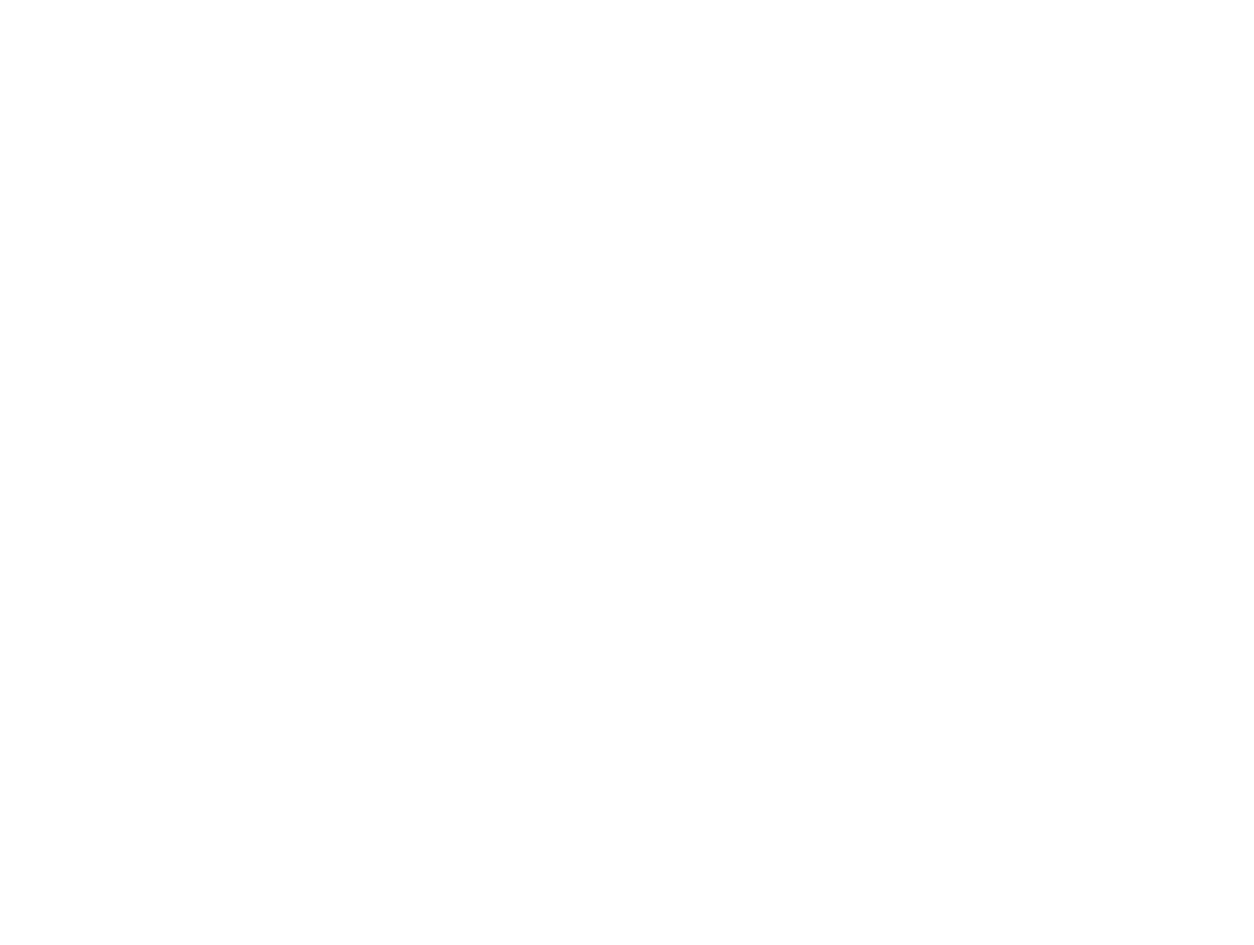
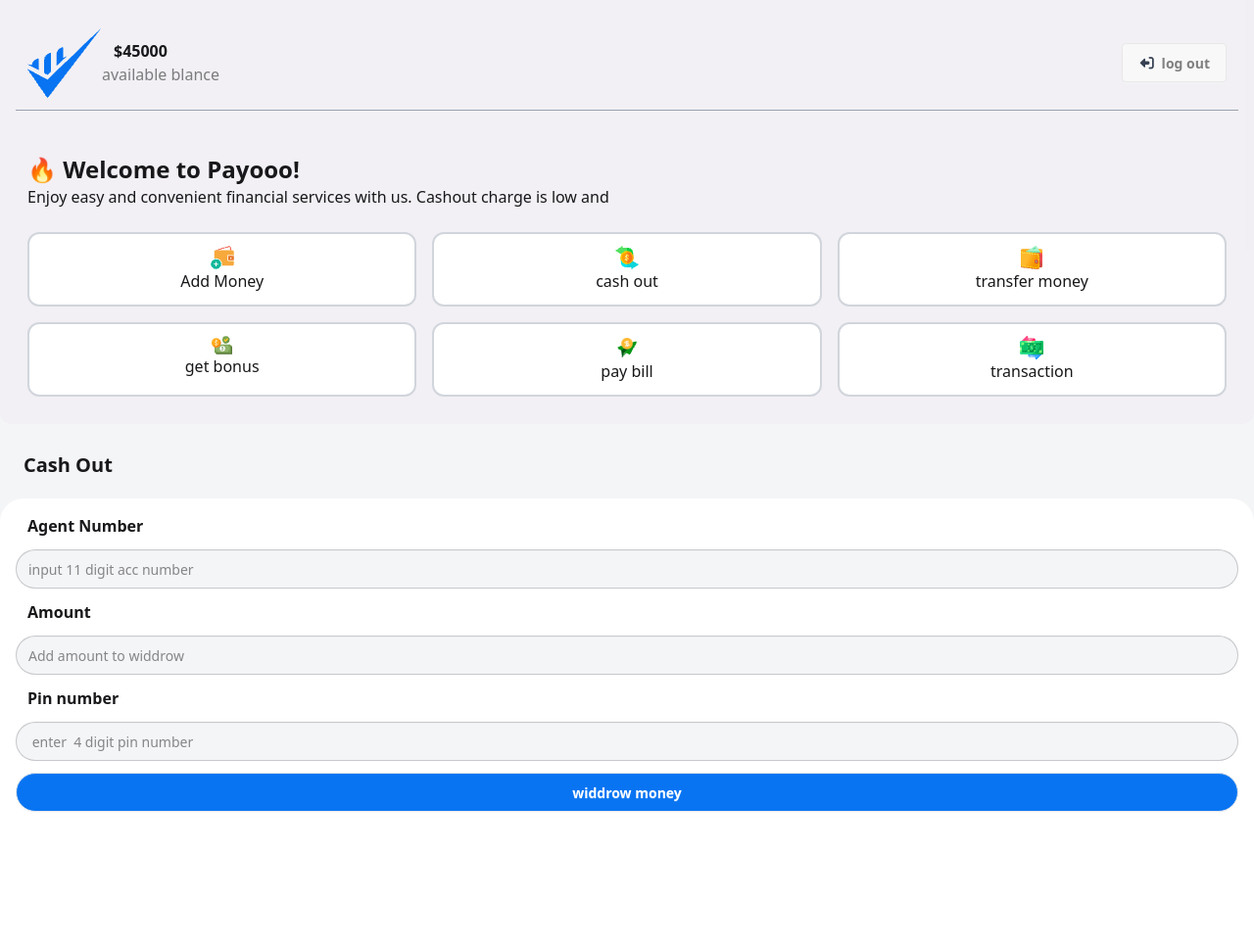
Before and after one commit to zahidhasan27/module-25, a plain HTML site: page assets/transfor.html in a window 1280 px wide. Shown: the whole page at 98% size. Before the commit the page ends 800 px from the top, so only its background shows below. Drawn offline with nearby package versions, Linux system fonts and the light colour scheme; a web font is replaced by a local one.

Commit message:
added this document

```diff
--- a/assets/transfor.html
+++ b/assets/transfor.html
@@ -11,7 +11,66 @@
 @import url('https://fonts.googleapis.com/css2?family=Anek+Bangla:wght@100..800&family=Monda:wght@400..700&family=Work+Sans:ital,wght@0,100..900;1,100..900&display=swap');
 </style>
 </head>
-<body>
+<body class=" bg-[#f4f5f7] h-[100vh]">
+    <!-- transcetion form desing -->
+
+    <div class="mx-w-lg mx-auto bg-[#eee3ee55] rounded-b-xl p-4">
+         <div class="flex justify-between items-center min-h-[50px] border-b-1 border-gray-400 p-3">
+        <div class="flex justify-between items-center">
+            <img src="./Group.png" alt="">
+            <div>
+                <h2 class="font-bold ml-3 "> $45000</h2>
+                <p class="text-[#08080880]">available blance</p>
+            </div>
+        </div>
+    <div>
+        <button class="btn text-[#08080880]"> <i class="fa-solid fa-right-from-bracket rotate-180 text-gray-700"></i>log out</button>
+    </div>
+     </div>
+     <div class=" mt-8 p-3">
+        <h1 class="text-2xl font-bold ">🔥 Welcome to Payooo!</h1>
+        <p>Enjoy easy and convenient financial services with us. Cashout charge is low and </p>
+     </div>
+     <div class=" p-3 text-center mx-h-[200px] grid grid-cols-3 gap-4  mx-auto ">
+        <div class=" border-2 border-gray-300 bg-white rounded-xl p-3"><img src="./wallet1.png" alt="" class="mx-auto">
+        <p>Add Money</p>
+            </div>
+             <div class="bg-white rounded-xl p-3 border-2 border-gray-300"><img src="./money1.png" alt="" class="mx-auto">
+        <p>cash out</p>
+            </div> <div class="bg-white rounded-xl p-3 border-2 border-gray-300"><img src="./purse1.png" alt="" class="mx-auto">
+        <p>transfer money</p>
+            </div> <div class="bg-white rounded-xl p-3 border-2 border-gray-300"><img src="./bonus1.png" alt="" class="mx-auto">
+        <p>get bonus</p>
+            </div> <div class="bg-white rounded-xl p-3 border-2 border-gray-300"><img src="./send1.png" alt="" class="mx-auto ">
+        <p>pay bill</p>
+            </div> <div class="bg-white rounded-xl p-3 border-2 border-gray-300"><img src="./transaction1.png" alt="" class="mx-auto">
+        <p>transaction</p>
+            </div>
+     </div>
+    </div>
+    <!-- cash out form -->
+     <div class="all-form-section mx-w-lg mx-auto justify-center items-center my-3 mt-4">
+        <!-- add money section -->
+         <h1 class="font-bold text-xl p-3 ml-3">Cash Out</h1>
+         <form action="" class="bg-white rounded-3xl mx-w-lg mx-auto my-2 p-4  ">
+            <div>
+            <label class="font-semibold my-3 p-3">Agent  Number</label> <br>
+            <input type="text" placeholder="input 11 digit acc number" class="input bg-[#f4f5f7] my-3 rounded-3xl w-full">
+        </div>
+         <div>
+            <label class="font-semibold p-3">Amount</label> <br>
+            <input type="text" placeholder="Add amount to widdrow" class="input bg-[#f4f5f7] my-3 rounded-3xl w-full">
+        </div>
+         <div>
+            <label class="font-semibold p-3">Pin number</label> <br>
+            <input type="text" placeholder=" enter  4 digit pin number" class="input bg-[#f4f5f7] my-3 rounded-3xl w-full">
+        </div>
+        <button  class="btn bg-[#0874f2] text-white rounded-3xl w-full mb-30">widdrow money</button>
+
+        </div>
+         </form>
+    </div>
+
 
 </body>
 </html>
```
